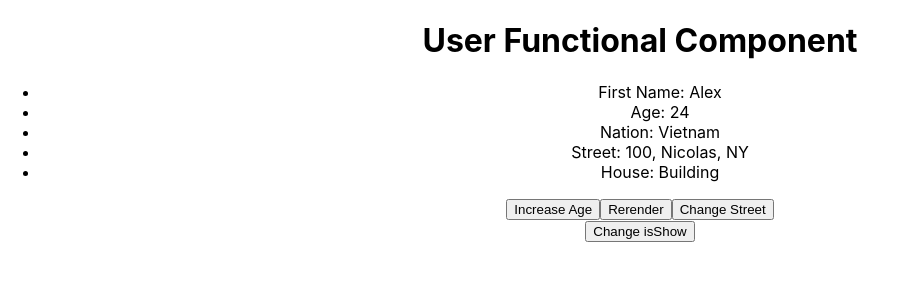
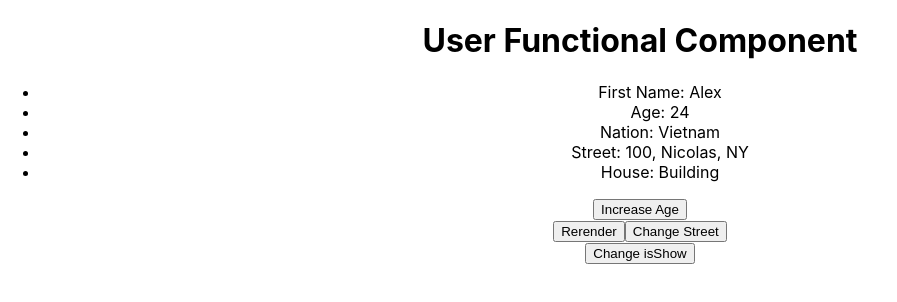
Before and after one commit to nguyenvanhuy1998/learn-react-js, a React (Create React App) app: page / in a window 1280 px wide. Shown: the top 302 px of the page, without its empty margins (0-897 px from the left). Built offline with nearby package versions, Linux system fonts and the light colour scheme.

Commit message:
Lam phan useContext

```diff
--- /dev/null
+++ b/src/Profile.jsx
@@ -0,0 +1,17 @@
+import React, { useContext } from 'react'
+import { UserContext } from './User'
+
+function Profile() {
+  const { firstName, age, address } = useContext(UserContext)
+  return (
+    <ul>
+      <li>First Name: {firstName}</li>
+      <li>Age: {age}</li>
+      <li>Nation: {address.nation}</li>
+      <li>Street: {address.city.street}</li>
+      <li>House: {address.city.house}</li>
+    </ul>
+  )
+}
+
+export default Profile
--- a/src/User.jsx
+++ b/src/User.jsx
@@ -1,4 +1,5 @@
-import React, { useEffect, useState } from 'react'
+import React, { createContext, useEffect, useState } from 'react'
+import UserProfile from './UserProfile'
 
 const initialAddress = () => {
   return {
@@ -23,7 +24,7 @@ const getAddress = () => {
   })
 }
 const profile = {}
-
+export const UserContext = createContext()
 function User() {
   const [firstName] = useState('Alex')
   const [age, setAge] = useState(24)
@@ -37,8 +38,8 @@ function User() {
   //   })
 
   useEffect(() => {
-    console.log('useEffect giống componentDidMount')
-    console.log(profile)
+    // console.log('useEffect giống componentDidMount')
+    // console.log(profile)
     getAddress().then((res) => {
       //   const newAddress = { ...address }
       //   newAddress.city = res.city
@@ -55,12 +56,12 @@ function User() {
     }
   }, [])
 
-  useEffect(() => {
-    console.log('age', age)
-    return () => {
-      console.log('Clean Age')
-    }
-  }, [age])
+  // useEffect(() => {
+  //   console.log('age', age)
+  //   return () => {
+  //     console.log('Clean Age')
+  //   }
+  // }, [age])
 
   const changeStreet = () => {
     // Cach 1
@@ -84,18 +85,20 @@ function User() {
     setAge((prevAge) => prevAge + 1)
   }
   const reRender = () => forceRerender((prevState) => prevState + 1)
-  console.log('re-render')
+  // console.log('re-render')
   return (
     <div>
       <h1>User Functional Component</h1>
-      <ul>
-        <li>First Name: {firstName}</li>
-        <li>Age: {age}</li>
-        <li>Nation: {address.nation}</li>
-        <li>Street: {address.city.street}</li>
-        <li>House: {address.city.house}</li>
-      </ul>
-      <button onClick={increaseAge}>Increase Age</button>
+      <UserContext.Provider
+        value={{
+          address,
+          age,
+          firstName,
+          increaseAge
+        }}
+      >
+        <UserProfile />
+      </UserContext.Provider>
       <button onClick={reRender}>Rerender</button>
       <button onClick={changeStreet}>Change Street</button>
     </div>
--- /dev/null
+++ b/src/UserProfile.jsx
@@ -0,0 +1,15 @@
+import React, { useContext } from 'react'
+import Profile from './Profile'
+import { UserContext } from './User'
+
+function UserProfile() {
+  const { increaseAge } = useContext(UserContext)
+  return (
+    <div>
+      <Profile />
+      <button onClick={increaseAge}>Increase Age</button>
+    </div>
+  )
+}
+
+export default UserProfile
```
